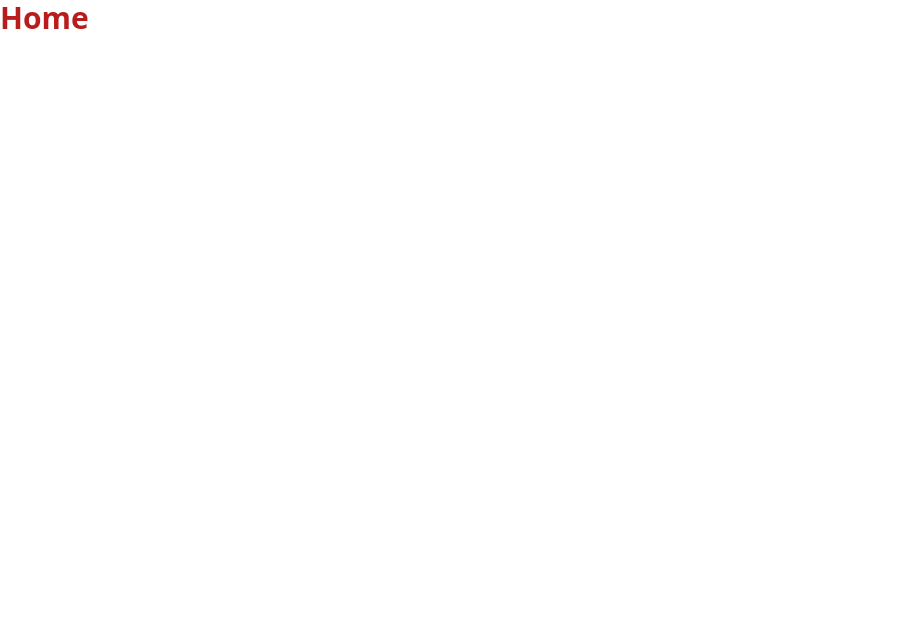
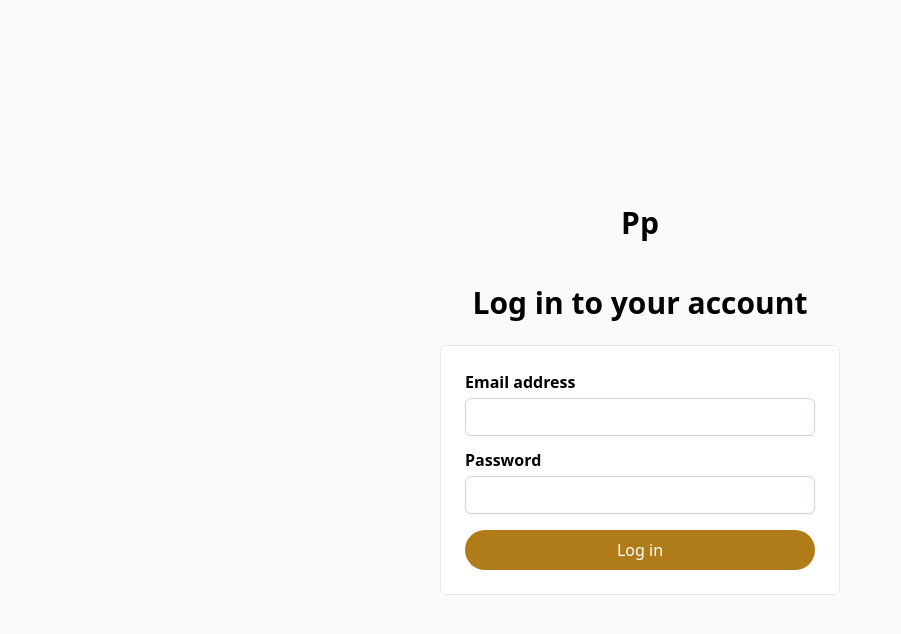
Before and after one commit to ericndungutse/procure-to-pay-fn-, a React (Vite) app: page / in a window 1280 px wide. Shown: the top 634 px of the page, without its empty margins (0-901 px from the left). Built offline with nearby package versions, Linux system fonts and the light colour scheme.

Commit message:
feat(login): create login form

```diff
--- a/package.json
+++ b/package.json
@@ -11,7 +11,8 @@
   },
   "dependencies": {
     "react": "^18.3.1",
-    "react-dom": "^18.3.1"
+    "react-dom": "^18.3.1",
+    "react-hook-form": "^7.66.1"
   },
   "devDependencies": {
     "@eslint/js": "^9.39.1",
--- a/src/App.jsx
+++ b/src/App.jsx
@@ -1,9 +1,9 @@
+import Login from './pages/Login';
+
 function App() {
   return (
     <>
-      <div>
-        <h2 className='text-red-700'>Home</h2>
-      </div>
+      <Login />
     </>
   );
 }
--- /dev/null
+++ b/src/components/Button.jsx
@@ -0,0 +1,29 @@
+import React from 'react';
+
+export default function Button({ children, loading, size = 'md', variant = 'primary', onClick }) {
+  const sizes = {
+    sm: 'px-4 py-1 text-sm',
+    md: 'px-6 py-2 text-base',
+    lg: 'px-9 py-3 text-lg',
+  };
+
+  const variants = {
+    primary: `bg-primary hover:bg-primary-light text-white`,
+    tertiary: `bg-gray-100 hover:bg-gray-200 text-gray-500 border`,
+    secondary: `bg-secondary hover:bg-secondary-light text-white`,
+  };
+
+  return (
+    <button
+      onClick={onClick || null}
+      disabled={loading}
+      className={`${
+        sizes[size]
+      } text-center justify-center flex gap-2 items-center font-medium rounded-full transition-all duration-300 ${
+        variants[variant]
+      } ${loading && 'disabled:bg-primary-light disabled:cursor-wait'}`}
+    >
+      {loading ? 'Wait...' : children}
+    </button>
+  );
+}
--- /dev/null
+++ b/src/components/CenteredLayout.jsx
@@ -0,0 +1,5 @@
+function CenteredLayout({ children }) {
+  return <div className='flex flex-col items-center justify-center min-h-screen gap-6 bg-gray-50'>{children}</div>;
+}
+
+export default CenteredLayout;
--- /dev/null
+++ b/src/components/Heading.jsx
@@ -0,0 +1,15 @@
+import React from 'react';
+
+function Heading({ text, variation = 'h1' }) {
+  const variations = {
+    h1: 'text-3xl font-semibold',
+    h2: 'text-2xl font-semibold',
+    h3: 'text-xl font-semibold',
+    h4: 'text-lg font-semibold',
+    h5: 'text-base font-semibold',
+    h6: 'text-sm font-semibold',
+  };
+  return <h1 className={variations[variation]}>{text}</h1>;
+}
+
+export default Heading;
--- /dev/null
+++ b/src/components/Input.jsx
@@ -0,0 +1,14 @@
+function Input({ register, type, placeholder, isDisabled, value }) {
+  return (
+    <input
+      disabled={isDisabled}
+      className='border border-gray-300  rounded-md  px-2 py-1.5 shadow-sm bg-white w-full disabled:opacity-40 focus:border-[#b07c19] hover:border-[#b07c19] outline-none'
+      type={type}
+      defaultValue={value}
+      {...register}
+      placeholder={placeholder}
+    />
+  );
+}
+
+export default Input;
--- /dev/null
+++ b/src/components/Logo.jsx
@@ -0,0 +1,9 @@
+function Logo() {
+  return (
+    <div className='text-center'>
+      <h2 className='h-14 w-auto'>Pp</h2>
+    </div>
+  );
+}
+
+export default Logo;
--- /dev/null
+++ b/src/components/ResponsiveLayout.jsx
@@ -0,0 +1,23 @@
+import React from 'react';
+
+/**
+ * ResponsiveLaout component renders a div with a specified maximum width and additional styles.
+ *
+ * @param {Object} props - The properties object.
+ * @param {string} props.maxWidth - The maximum width of the div.
+ * @param {React.ReactNode} props.children - The child elements to be rendered inside the div.
+ * @param {string} [props.otherStyles] - Additional CSS classes to apply to the div.
+ * @returns {JSX.Element} The rendered div element.
+ */
+export default function ResponsiveLaout({ maxWidth, children, otherStyles }) {
+  return (
+    <div
+      className={`w-[90%]  ${otherStyles}`}
+      style={{
+        maxWidth: maxWidth,
+      }}
+    >
+      {children}
+    </div>
+  );
+}
--- /dev/null
+++ b/src/components/VerticalFormRow.jsx
@@ -0,0 +1,25 @@
+/**
+ * A component that renders a form row with a label and its corresponding children elements.
+ *
+ * @component
+ * @param {Object} props - The properties object.
+ * @param {string} props.label - The text for the label.
+ * @param {React.ReactNode} props.children - The form elements to be rendered within the row.
+ * @returns {JSX.Element} A JSX element representing a vertical form row.
+ */
+function VerticalFormRow({ label, children, error }) {
+  return (
+    <div className='flex flex-col gap-1 w-full'>
+      <label htmlFor={label} className='text-base font-semibold'>
+        {label}
+      </label>
+      {children}
+      {error && <Error>{error}</Error>}
+    </div>
+  );
+}
+
+function Error({ children }) {
+  return <span className='text-red-500 text-base'>{children}</span>;
+}
+export default VerticalFormRow;
--- /dev/null
+++ b/src/features/auth/LoginForm.jsx
@@ -0,0 +1,42 @@
+import { useState } from 'react';
+import { useForm } from 'react-hook-form';
+import Input from '../../components/Input';
+import VerticalFormRow from '../../components/VerticalFormRow';
+import Button from '../../components/Button';
+
+function LoginForm() {
+  const [errorMessane, setErrorMessage] = useState('');
+
+  const {
+    register,
+    handleSubmit,
+    formState: { errors },
+  } = useForm();
+
+  function onSubmit(data) {
+    setErrorMessage('');
+    console.log(data);
+  }
+
+  return (
+    <form
+      onSubmit={handleSubmit(onSubmit)}
+      className='p-6 border border-gray-200 rounded-md text-base w-full flex flex-col gap-3'
+    >
+      {errorMessane && <div className='text-red-500 bg-red-200 text-center capitalize p-2 rounded'>{errorMessane}</div>}
+      <VerticalFormRow label='Email address' error={errors['email'] && errors['email'].message}>
+        <Input type='email' id='email' register={register('email', { required: 'Email is required' })} />
+      </VerticalFormRow>
+
+      <VerticalFormRow label='Password' error={errors['password'] && errors['password'].message}>
+        <Input type='password' id='password' register={register('password', { required: 'Password is required' })} />
+      </VerticalFormRow>
+
+      <VerticalFormRow>
+        <Button type='submit'>Log in</Button>
+      </VerticalFormRow>
+    </form>
+  );
+}
+
+export default LoginForm;
--- /dev/null
+++ b/src/pages/Login.jsx
@@ -0,0 +1,19 @@
+import CenteredLayout from '../components/CenteredLayout';
+import Heading from '../components/Heading';
+import Logo from '../components/Logo';
+import ResponsiveLaout from '../components/ResponsiveLayout';
+import LoginForm from '../features/auth/LoginForm';
+
+function Login() {
+  return (
+    <CenteredLayout>
+      <Logo />
+      <Heading text='Log in to your account' />
+      <ResponsiveLaout maxWidth='25rem' otherStyles='bg-white'>
+        <LoginForm />
+      </ResponsiveLaout>
+    </CenteredLayout>
+  );
+}
+
+export default Login;
```
Also changed, not shown: 1 other file (tests, documents, lock files or other folders).
